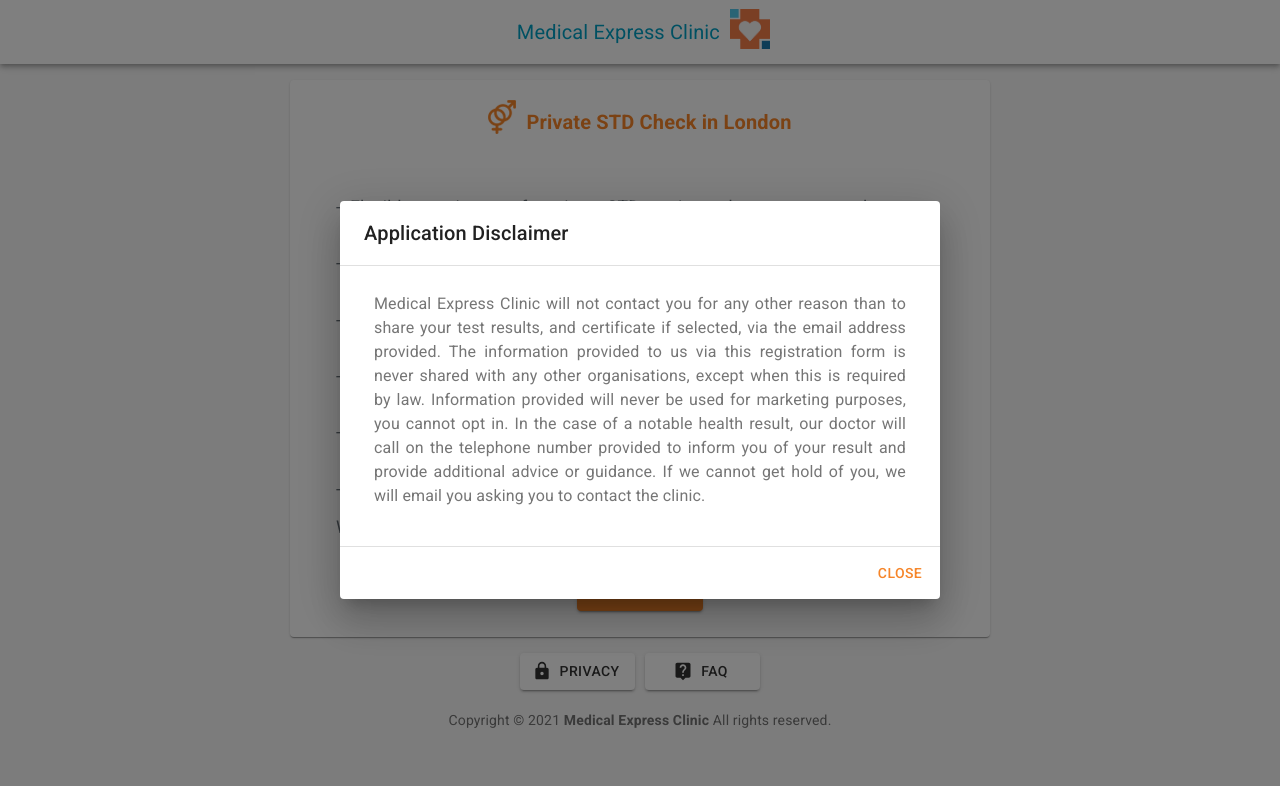
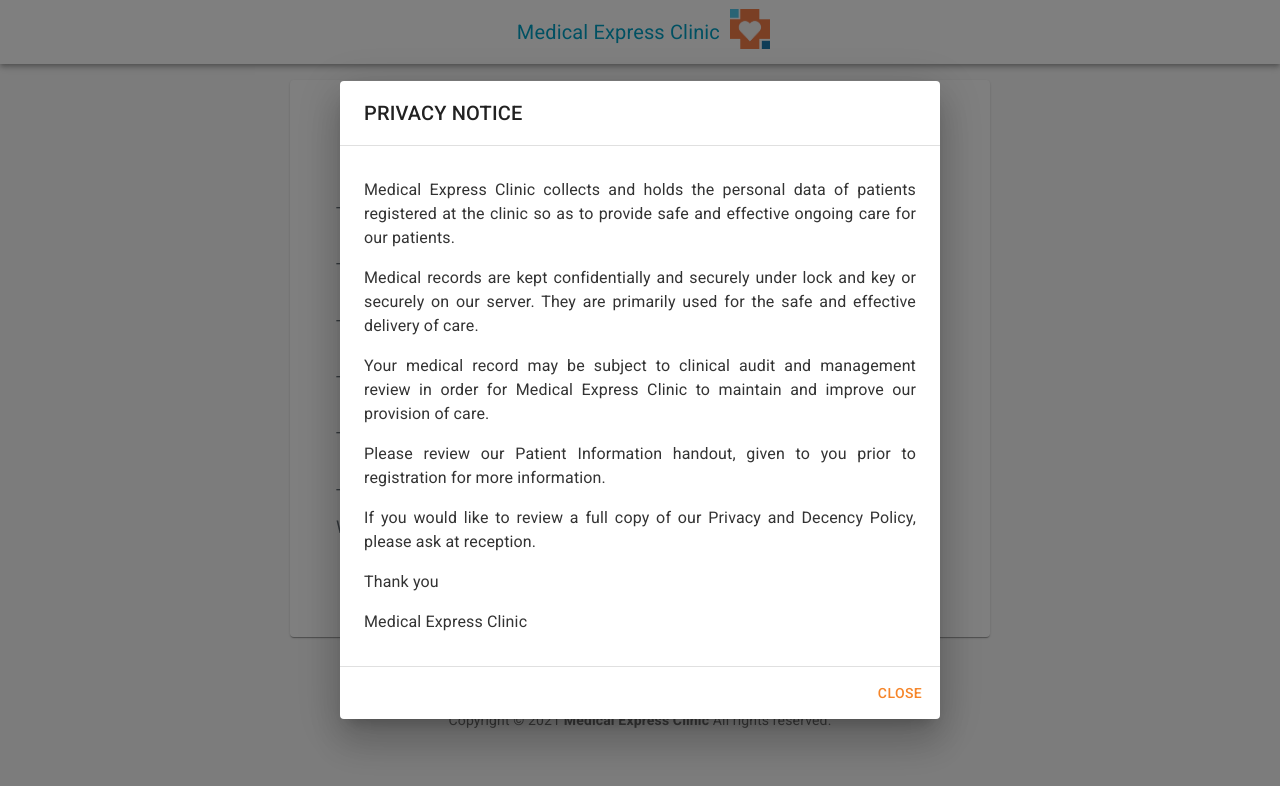
Before and after one commit to mjabdi/std-booking-ui, a React (Create React App) app: page / in a window 1280 px wide. Both pictures are taken after a click on the button "PRIVACY". Shown: the top 786 px of the page. Built offline with nearby package versions, Linux system fonts and the light colour scheme.

Commit message:
update privacy

```diff
--- a/src/AgreementForm.js
+++ b/src/AgreementForm.js
@@ -432,25 +432,38 @@ useEffect( () => {
                         aria-labelledby="scroll-dialog-title"
                         aria-describedby="scroll-dialog-description"
                       >
-                        <DialogTitle id="scroll-dialog-title">Application Disclaimer</DialogTitle>
-                        <DialogContent dividers={scroll === 'paper'}>
+          <DialogTitle id="scroll-dialog-title">
+              PRIVACY NOTICE
+          </DialogTitle>
+          <DialogContent dividers={scroll === "paper"}>
             <DialogContentText
               id="scroll-dialog-description"
               ref={descriptionElementRef}
               tabIndex={-1}
             >
-                            <div style={{textAlign:"justify", padding:"10px"}}>
-                            Medical Express Clinic will not contact you for any other reason
-                than to share your test results, and certificate if selected,
-                via the email address provided. The information provided to us
-                via this registration form is never shared with any other
-                organisations, except when this is required by law. Information
-                provided will never be used for marketing purposes, you cannot
-                opt in. In the case of a notable health result, our doctor will
-                call on the telephone number provided to inform you of your
-                result and provide additional advice or guidance. If we cannot
-                get hold of you, we will email you asking you to contact the
-                clinic.
+              <div style={{ textAlign: "justify", padding: "0px", color:"#333" }}>
+                <p>
+                  Medical Express Clinic collects and holds the personal data of patients registered at the clinic so as to provide safe and effective ongoing care for our patients.
+                </p>
+                <p>
+                  Medical records are kept confidentially and securely under lock and key or securely on our server. They are primarily used for the safe and effective delivery of care.
+                </p>
+                <p>
+                  Your medical record may be subject to clinical audit and management review in order for Medical Express Clinic to maintain and improve our provision of care.
+                </p>
+                <p>
+                  Please review our Patient Information handout, given to you prior to registration for more information.
+                </p>
+                <p>
+                  If you would like to review a full copy of our Privacy and Decency Policy, please ask at reception.
+                </p>
+                <p>
+                  Thank you
+                </p>
+                <p>
+                  Medical Express Clinic
+                </p>
+
               </div>
             </DialogContentText>
                         </DialogContent>
--- a/src/WelcomeForm.js
+++ b/src/WelcomeForm.js
@@ -395,7 +395,7 @@ const getStartedClicked = (event) => {
           aria-describedby="scroll-dialog-description"
         >
           <DialogTitle id="scroll-dialog-title">
-            Application Disclaimer
+              PRIVACY NOTICE
           </DialogTitle>
           <DialogContent dividers={scroll === "paper"}>
             <DialogContentText
@@ -403,18 +403,29 @@ const getStartedClicked = (event) => {
               ref={descriptionElementRef}
               tabIndex={-1}
             >
-              <div style={{ textAlign: "justify", padding: "10px" }}>
-              Medical Express Clinic will not contact you for any other reason
-                than to share your test results, and certificate if selected,
-                via the email address provided. The information provided to us
-                via this registration form is never shared with any other
-                organisations, except when this is required by law. Information
-                provided will never be used for marketing purposes, you cannot
-                opt in. In the case of a notable health result, our doctor will
-                call on the telephone number provided to inform you of your
-                result and provide additional advice or guidance. If we cannot
-                get hold of you, we will email you asking you to contact the
-                clinic.
+              <div style={{ textAlign: "justify", padding: "0px", color:"#333" }}>
+                <p>
+                  Medical Express Clinic collects and holds the personal data of patients registered at the clinic so as to provide safe and effective ongoing care for our patients.
+                </p>
+                <p>
+                  Medical records are kept confidentially and securely under lock and key or securely on our server. They are primarily used for the safe and effective delivery of care.
+                </p>
+                <p>
+                  Your medical record may be subject to clinical audit and management review in order for Medical Express Clinic to maintain and improve our provision of care.
+                </p>
+                <p>
+                  Please review our Patient Information handout, given to you prior to registration for more information.
+                </p>
+                <p>
+                  If you would like to review a full copy of our Privacy and Decency Policy, please ask at reception.
+                </p>
+                <p>
+                  Thank you
+                </p>
+                <p>
+                  Medical Express Clinic
+                </p>
+
               </div>
             </DialogContentText>
           </DialogContent>
--- a/src/checkout.js
+++ b/src/checkout.js
@@ -480,7 +480,7 @@ export default function Checkout() {
           aria-describedby="scroll-dialog-description"
         >
           <DialogTitle id="scroll-dialog-title">
-            Application Disclaimer
+              PRIVACY NOTICE
           </DialogTitle>
           <DialogContent dividers={scroll === "paper"}>
             <DialogContentText
@@ -488,18 +488,29 @@ export default function Checkout() {
               ref={descriptionElementRef}
               tabIndex={-1}
             >
-              <div style={{ textAlign: "justify", padding: "10px" }}>
-                Medical Express Clinic will not contact you for any other reason
-                than to share your test results, and certificate if selected,
-                via the email address provided. The information provided to us
-                via this registration form is never shared with any other
-                organisations, except when this is required by law. Information
-                provided will never be used for marketing purposes, you cannot
-                opt in. In the case of a notable health result, our doctor will
-                call on the telephone number provided to inform you of your
-                result and provide additional advice or guidance. If we cannot
-                get hold of you, we will email you asking you to contact the
-                clinic.
+              <div style={{ textAlign: "justify", padding: "0px", color:"#333" }}>
+                <p>
+                  Medical Express Clinic collects and holds the personal data of patients registered at the clinic so as to provide safe and effective ongoing care for our patients.
+                </p>
+                <p>
+                  Medical records are kept confidentially and securely under lock and key or securely on our server. They are primarily used for the safe and effective delivery of care.
+                </p>
+                <p>
+                  Your medical record may be subject to clinical audit and management review in order for Medical Express Clinic to maintain and improve our provision of care.
+                </p>
+                <p>
+                  Please review our Patient Information handout, given to you prior to registration for more information.
+                </p>
+                <p>
+                  If you would like to review a full copy of our Privacy and Decency Policy, please ask at reception.
+                </p>
+                <p>
+                  Thank you
+                </p>
+                <p>
+                  Medical Express Clinic
+                </p>
+
               </div>
             </DialogContentText>
           </DialogContent>
```
Also changed, not shown: 1 other file (tests, documents, lock files or other folders). Lines whose indentation alone changed are shown as unchanged.
